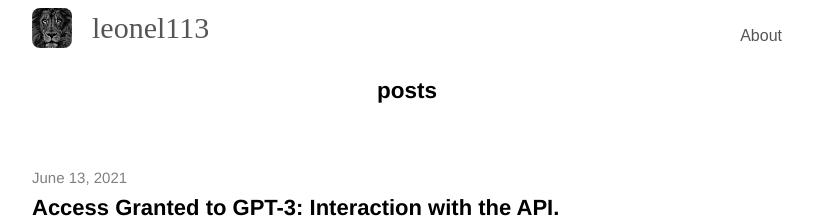
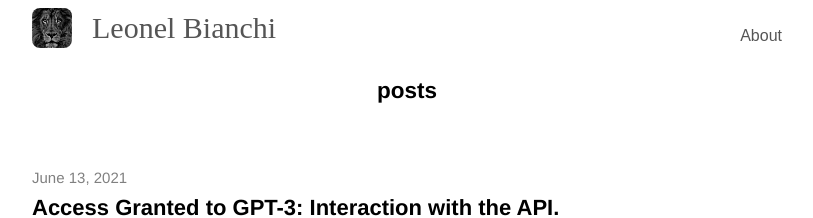
Before and after one commit to leonelBianchi/lebianchi.github.io, a Jekyll site: the page built from index.md, in a window 1280 px wide. Shown: the top 218 px of the page, without its empty margins (233-1046 px from the left). Built offline with Jekyll 4.4.1, drawn with Linux system fonts in a browser that asks for light colours.

Commit message:
post_dropdown

```diff
--- a/_layouts/default.html
+++ b/_layouts/default.html
@@ -104,7 +104,7 @@
 
     <div class="header">
         <img src="../../../images/lion2.png" alt="logo"/>
-        <span class="text" style="font-family:'Enriqueta';padding-left: 20px;"><a style="text-decoration: none" href="/index"><h2 class="links" style="text-decoration: none; font-size: 30px;color: #555;font-weight:normal;">leonel113</h2></a></span>
+        <span class="text" style="font-family:'Enriqueta';padding-left: 20px;"><a style="text-decoration: none" href="/index"><h2 class="links" style="text-decoration: none; font-size: 30px;color: #555;font-weight:normal;">Leonel Bianchi</h2></a></span>
         <span class="text" style="float:right;padding-top: 10px;"><a style="text-decoration: none" href="/about"><h2 class="links" style="text-decoration: none; font-size: 16px;color: #555;font-weight:normal;">About</h2></a></span>
     </div>
     <br><br>
--- a/_layouts/post2.html
+++ b/_layouts/post2.html
@@ -79,7 +79,7 @@
 
     <div class="header">
         <img src="../../../images/lion2.png" alt="logo"/>
-        <span class="text" style="font-family:'Enriqueta';padding-left: 20px;"><a style="text-decoration: none" href="/index"><h2 class="links" style="text-decoration: none; font-size: 23px;color: #555;font-weight:normal;">leonel113</h2></a></span>
+        <span class="text" style="font-family:'Enriqueta';padding-left: 20px;"><a style="text-decoration: none" href="/index"><h2 class="links" style="text-decoration: none; font-size: 23px;color: #555;font-weight:normal;">Leonel Bianchi</h2></a></span>
         <span class="text" style="float:right;padding-top: 10px;"><a style="text-decoration: none" href="/about"><h2 class="links" style="text-decoration: none; font-size: 16px;color: #555;font-weight:normal;">About</h2></a></span>
     </div>
     <br><br>
```
